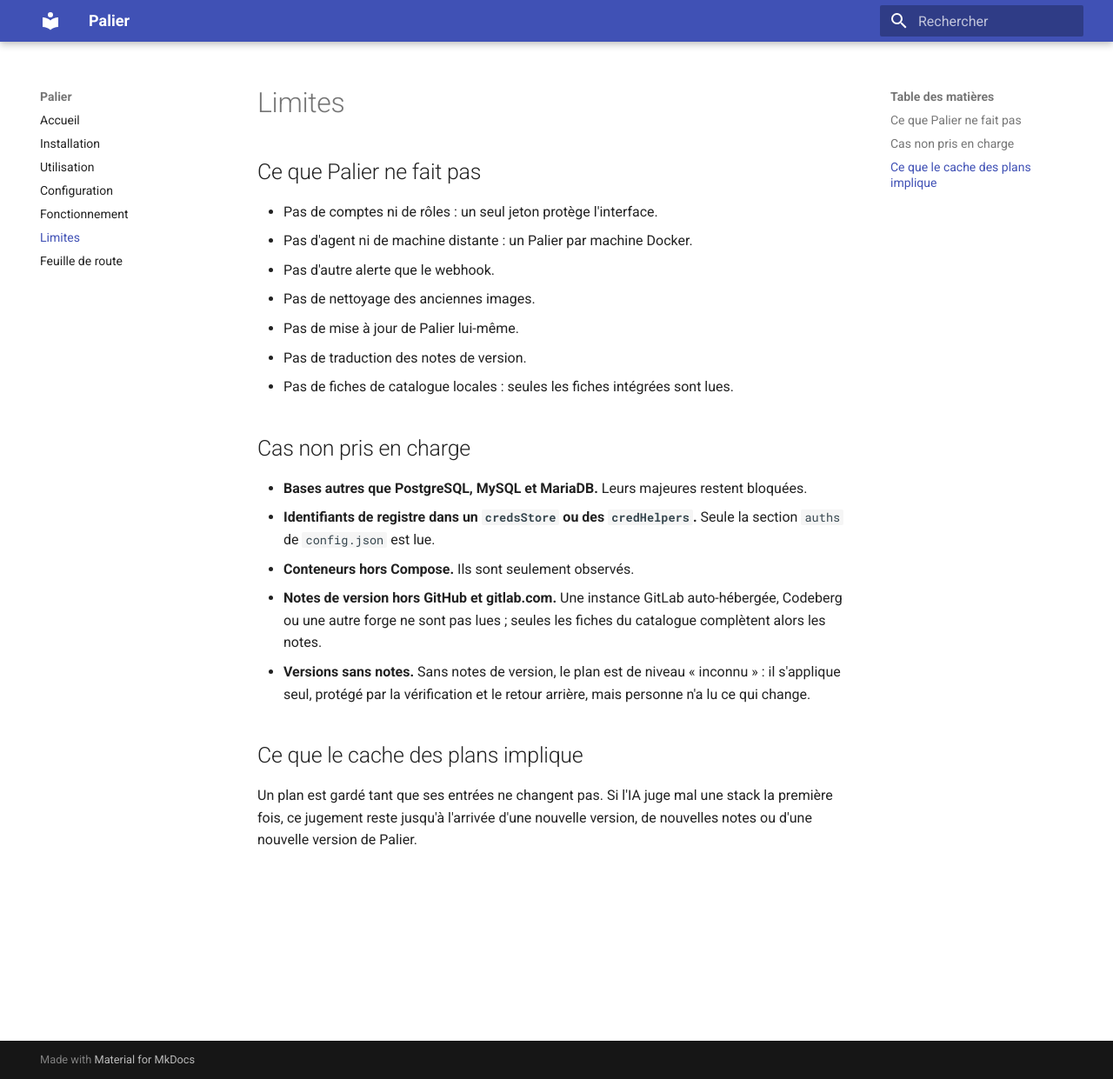
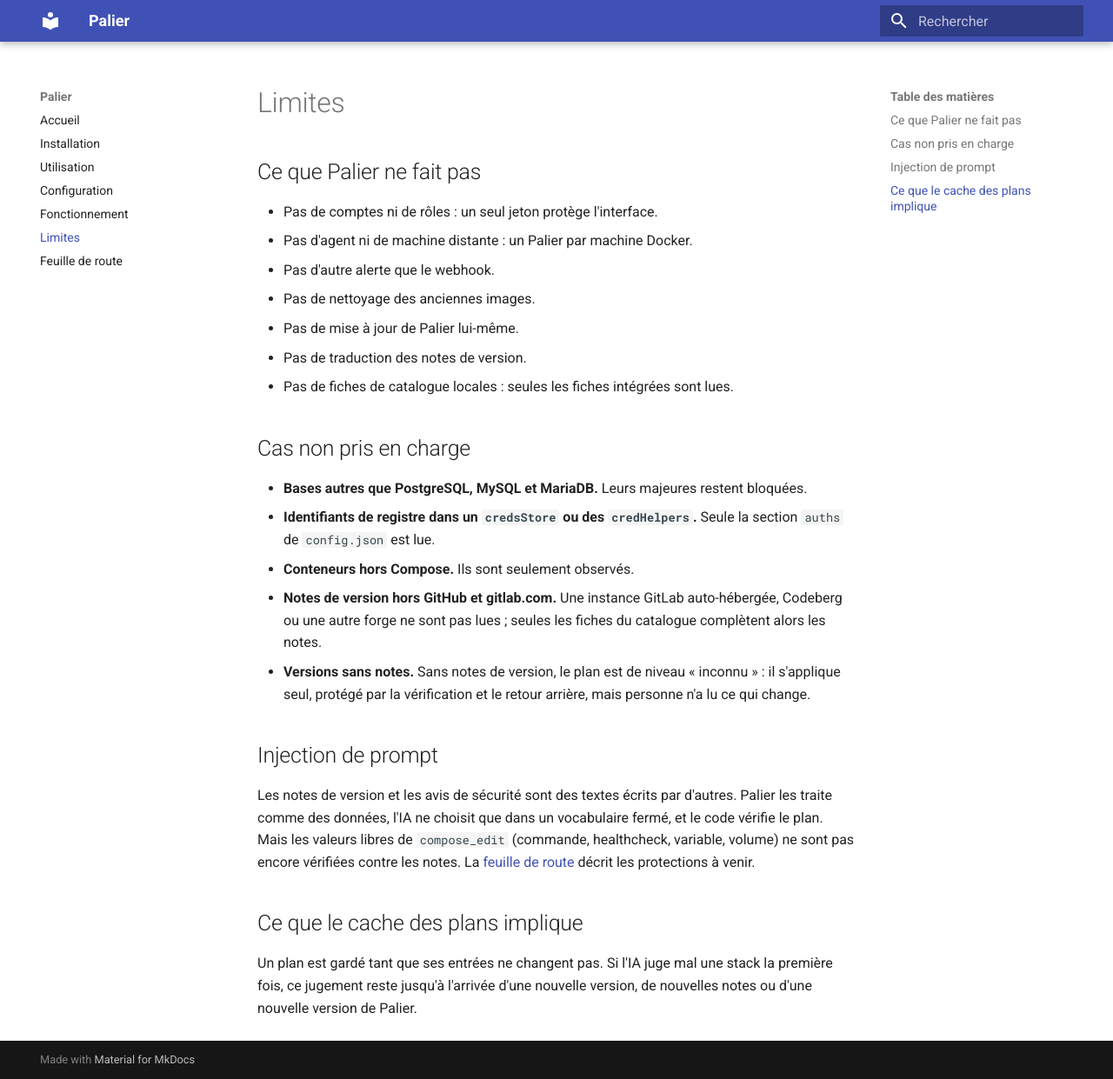
Before and after one commit to kOlapsis/palier, an MkDocs documentation site: the page built from docs/limites.md, in a window 1280 px wide and 1241 px high. Shown: the whole window at 87% size. Built offline with MkDocs 1.6.1 and Material for MkDocs 9.7.7, drawn with Linux system fonts in a browser that asks for light colours.

Commit message:
docs: prompt injection risks and planned defences in the roadmap

```diff
--- a/docs/limites.md
+++ b/docs/limites.md
@@ -18,6 +18,10 @@
 - **Notes de version hors GitHub et gitlab.com.** Une instance GitLab auto-hébergée, Codeberg ou une autre forge ne sont pas lues ; seules les fiches du catalogue complètent alors les notes.
 - **Versions sans notes.** Sans notes de version, le plan est de niveau « inconnu » : il s'applique seul, protégé par la vérification et le retour arrière, mais personne n'a lu ce qui change.
 
+## Injection de prompt
+
+Les notes de version et les avis de sécurité sont des textes écrits par d'autres. Palier les traite comme des données, l'IA ne choisit que dans un vocabulaire fermé, et le code vérifie le plan. Mais les valeurs libres de `compose_edit` (commande, healthcheck, variable, volume) ne sont pas encore vérifiées contre les notes. La [feuille de route](roadmap.md#se-proteger-contre-linjection-de-prompt) décrit les protections à venir.
+
 ## Ce que le cache des plans implique
 
 Un plan est gardé tant que ses entrées ne changent pas. Si l'IA juge mal une stack la première fois, ce jugement reste jusqu'à l'arrivée d'une nouvelle version, de nouvelles notes ou d'une nouvelle version de Palier.
```
